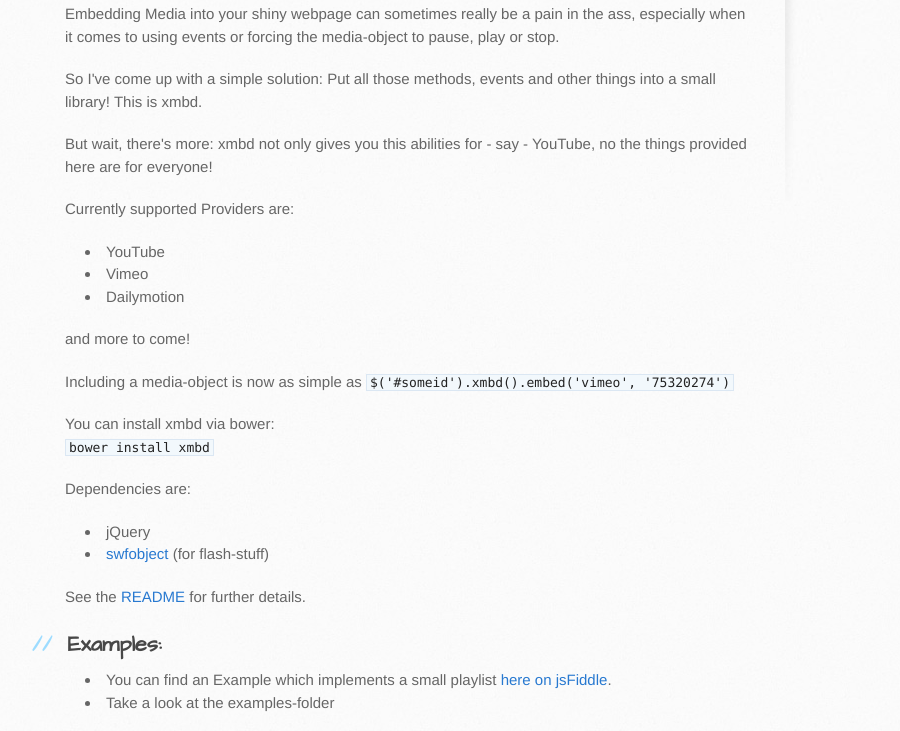
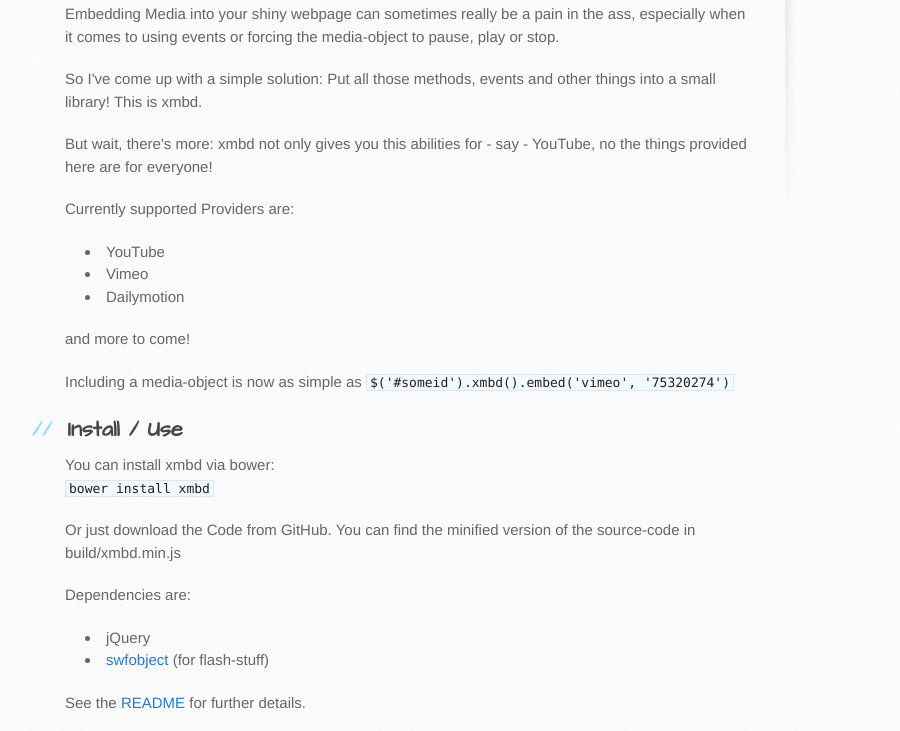
Before and after one commit to screeny05/xmbd, a website: page index.html in a window 1280 px wide. Shown: the part 479-1210 px from the top of the page, without its empty margins (105-1005 px from the left). Drawn offline with Linux system fonts and the light colour scheme.

Commit message:
Update index.html

```diff
--- a/index.html
+++ b/index.html
@@ -46,8 +46,10 @@
 
 <p>Including a media-object is now as simple as <code>$('#someid').xmbd().embed('vimeo', '75320274')</code></p>
 
+<h2>
+<a name="installuse" class="anchor" href="#installuse"><span class="octicon octicon-link"></span></a>Install / Use</h2>
 <p>You can install xmbd via bower:<br><code>bower install xmbd</code></p>
-
+<p>Or just download the Code from GitHub. You can find the minified version of the source-code in build/xmbd.min.js</p>
 <p>Dependencies are:</p>
 
 <ul>
```
